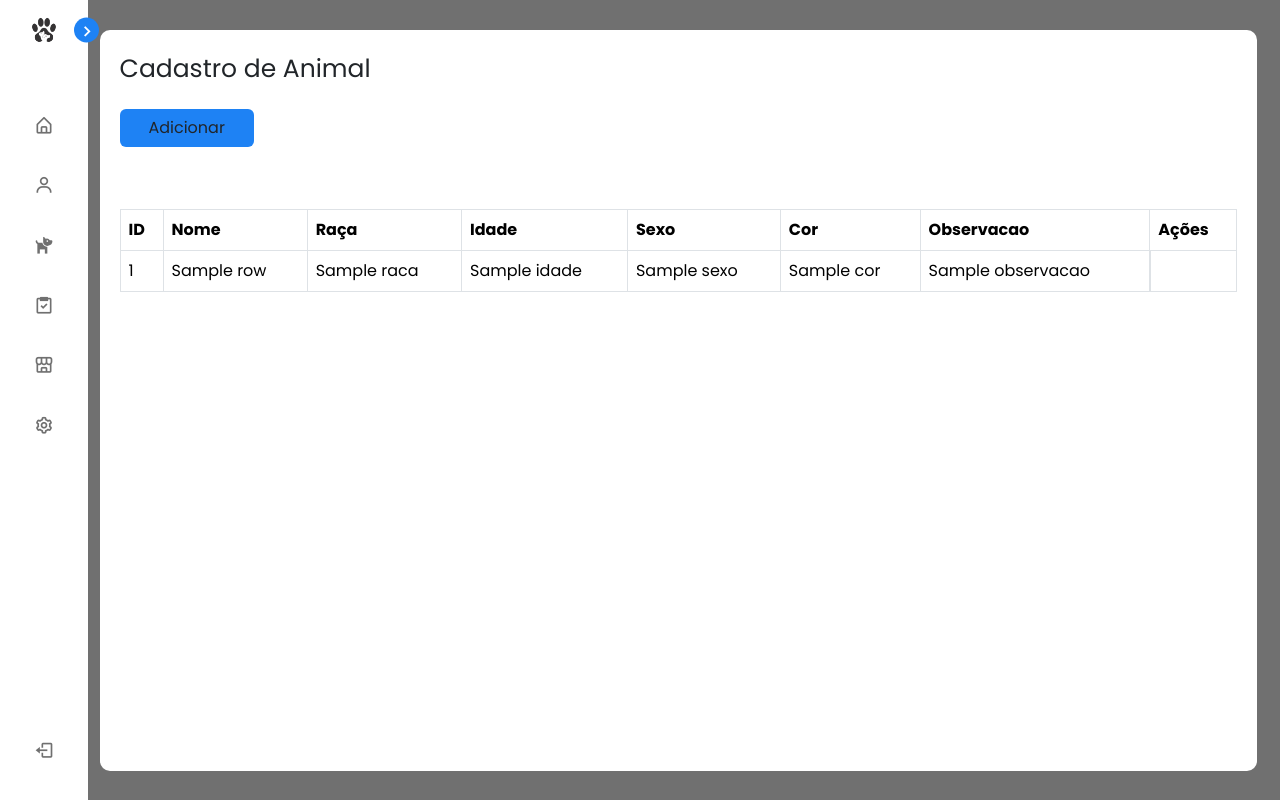
After one commit to MJ-TECHNOLOGY/petshop-app, a PHP site: template App/View/modules/Animal/ListarAnimal.php in a window 1280 px wide. The commit adds this page. Run offline with PHP 8.4, Linux system fonts and the light colour scheme; the template is opened without the code that fills it: most values are stand-ins (such as "Sample title", 1, 10 or a date in 2020); some libraries are stand-ins or nearby versions.

Commit message:
feat: construindo CRUD de animal

```diff
--- /dev/null
+++ b/App/View/js/src/jquery.animal.js
@@ -0,0 +1,78 @@
+function addAnimal(id, nome_animal, raca, idade, sexo, cor, observacao) {
+    if (nome_animal !== "") {
+        $.ajax({
+            type: "POST",
+            url: "/animal/save",
+            data: {
+                id: id,
+                nome_animal: nome_animal,
+                raca: raca,
+                idade: idade,
+                sexo: sexo,
+                cor: cor,
+                observacao: observacao
+            },
+            dataType: 'json',
+            success: function (result) {
+                console.log(result.response_data)
+            },
+            error: function (result) {
+                console.log(result)
+            }
+        });
+    }
+}
+
+function getAnimalById(id) {
+    $.ajax({
+        type: "GET",
+        url: "/animal/get-by-id?id=" + id,
+        dataType: 'json',
+        success: function (result) {
+            $('#txtNomeAnimal').val(result.response_data.nome_animal);
+            $('#txtRaca').val(result.response_data.raca);
+            $('#txtIdade').val(result.response_data.idade);
+            $('#txtSexo').val(result.response_data.sexo);
+            $('#txtCor').val(result.response_data.cor);
+            $('#txtObservacao').val(result.response_data.observacao);
+            $('#id').val(result.response_data.id);
+        },
+        error: function (result) {
+            console.log(result)
+        }
+    });
+}
+
+function deleteAnimal(id) {
+    $.ajax({
+        type: "GET",
+        url: "/animal/delete?id=" + id,
+        dataType: 'json',
+        success: function (result) {
+            console.log(result)
+        },
+        error: function (result) {
+            console.log(result)
+        }
+    });
+}
+
+function loadTableAnimal() {
+    $('.spinner-border').delay(1000).hide();
+    $('.table-style').delay(1000).removeClass("off");
+
+}
+
+$(document).ready(function () {
+    loadTableAnimal();
+
+    $('.btn-edit').click(function (event) {
+        getAnimalById(event.target.id);
+    })
+
+    $('.btn-delete').click(function (event) {
+        deleteAnimal(event.target.id);
+
+        window.location.reload(true);
+    })
+})
--- /dev/null
+++ b/App/View/modules/Animal/ListarAnimal.php
@@ -0,0 +1,120 @@
+<!DOCTYPE html>
+<html lang="en">
+
+<head>
+    <meta charset="UTF-8">
+    <meta name="viewport" content="width=device-width, initial-scale=1.0">
+    <title>Petshop - Animal</title>
+    <?php include 'View/includes/css_config.php' ?>
+    <link rel="stylesheet" href="https://cdnjs.cloudflare.com/ajax/libs/remixicon/3.4.0/remixicon.css" crossorigin="">
+</head>
+
+<body>
+
+    <!-- Navbar -->
+    <?php include 'View/includes/navbar.php' ?>
+
+    <div class="main-container">
+        <div class="container-card">
+            <div class="header-card">
+                <div class="text-container-header-card">
+                    <p>Cadastro de Animal</p>
+                </div>
+            </div>
+
+            <div class="main-card">
+                <div class="containers-card buttons-container">
+                    <button id="adicionar" class="btn" data-bs-toggle="modal" data-bs-target="#modalAnimal">Adicionar</button>
+                </div>
+
+                <div class="containers-card">
+                    <div class="container-table">
+                        <!--<div class="loading-container d-flex justify-content-center">
+                            <div class="spinner-border" role="status">
+                                <span class="visually-hidden">Loading...</span>
+                            </div>
+                        </div>-->
+
+                        <table id="tableAnimal" class="table table-bordered table-style off">
+                            <thead>
+                                <tr>
+                                    <th>ID</th>
+                                    <th>Nome</th>
+                                    <th>Raça</th>
+                                    <th>Idade</th>
+                                    <th>Sexo</th>
+                                    <th>Cor</th>
+                                    <th>Observacao</th>
+                                    <th>Ações</th>
+                                </tr>
+                            </thead>
+                            <tbody>
+                                <?php if ($model->rows !== null) : ?>
+                                    <?php foreach ($model->rows as $animal) : ?>
+                                        <tr>
+                                            <td><?= $animal->id ?></td>
+                                            <td><?= $animal->nome_animal ?></td>
+                                            <td><?= $animal->raca ?></td>
+                                            <td><?= $animal->idade ?></td>
+                                            <td><?= $animal->sexo ?></td>
+                                            <td><?= $animal->cor ?></td>
+                                            <td><?= $animal->observacao ?></td>
+                                            <td class="actions-list">
+                                                <box-icon name="edit" color="#1e82f4" id="<?= $animal->id ?>" data-bs-toggle="modal" data-bs-target="#modalAnimal" class="btn-icon btn-edit"></box-icon>
+                                                <box-icon name="trash" color="#1e82f4" id="<?= $animal->id ?>" class="btn-icon btn-delete"></box-icon>
+                                            </td>
+                                        </tr>
+                                    <?php endforeach ?>
+                                <?php else : ?>
+                                    Nenhum registro.
+                                <?php endif ?>
+                            </tbody>
+                        </table>
+                    </div>
+                </div>
+            </div>
+        </div>
+    </div>
+
+    <!--Modal-->
+    <div class="modal fade" id="modalAnimal" tabindex="-1" role="dialog" aria-labelledby="modalAnimalTitle" aria-hidden="true">
+        <div class="modal-dialog" role="document">
+            <div class="modal-content">
+                <div class="modal-header">
+                    <h5 class="modal-title" id="modalAnimalTitle">Cadastrar Animal</h5>
+                    <!--<button type="button" class="close" data-bs-dismiss="modal" aria-label="Close">
+                        <span aria-hidden="true">&times;</span>-->
+                    </button>
+                </div>
+                <form method="post" action="/animal/save">
+                    <div class="modal-body">
+                        <input type="hidden" name="id" id="id">
+                        <label for="txtNomeAnimal">Nome:</label>
+                        <input type="text" name="nome_animal" class="form-control" id="txtNomeAnimal" required maxlength="90">
+                        <label for="txtRaca">Raça:</label>
+                        <input type="text" name="raca" class="form-control" id="txtRaca" required>
+                        <label for="txtIdade">Idade:</label>
+                        <input type="number" name="idade" class="form-control" id="txtIdade" required>
+                        <label for="txtSexo">Sexo:</label>
+                        <input type="text" name="sexo" class="form-control" id="txtSexo" required>
+                        <label for="txtCor">Cor:</label>
+                        <input type="text" name="cor" class="form-control" id="txtCor" required>
+                        <label for="txtObservacao">Observação:</label>
+                        <input type="text" name="observacao" class="form-control" id="txtObservacao" required>
+                    </div>
+                    <div class="modal-footer">
+                        <button type="button" class="btn btn-secondary " data-bs-dismiss="modal">Fechar</button>
+                        <button type="submit" class="btn" style="background-color: #1e82f4;" id="adicionarAnimal">Salvar Registro</button>
+                    </div>
+                </form>
+            </div>
+        </div>
+    </div>
+
+
+    <?php include 'View/includes/js_config.php' ?>
+    <script src="View/js/src/jquery.animal.js"></script>
+
+</body>
+
+</html>
```
Also changed, not shown: App/Controller/AnimalController.php (+59 -0 lines), App/DAO/AnimalDAO.php (+81 -0 lines), App/Model/AnimalModel.php (+46 -0 lines), App/routes.php (+18 -2 lines), App/View/modules/Animal/FormAnimal.php (deleted).
